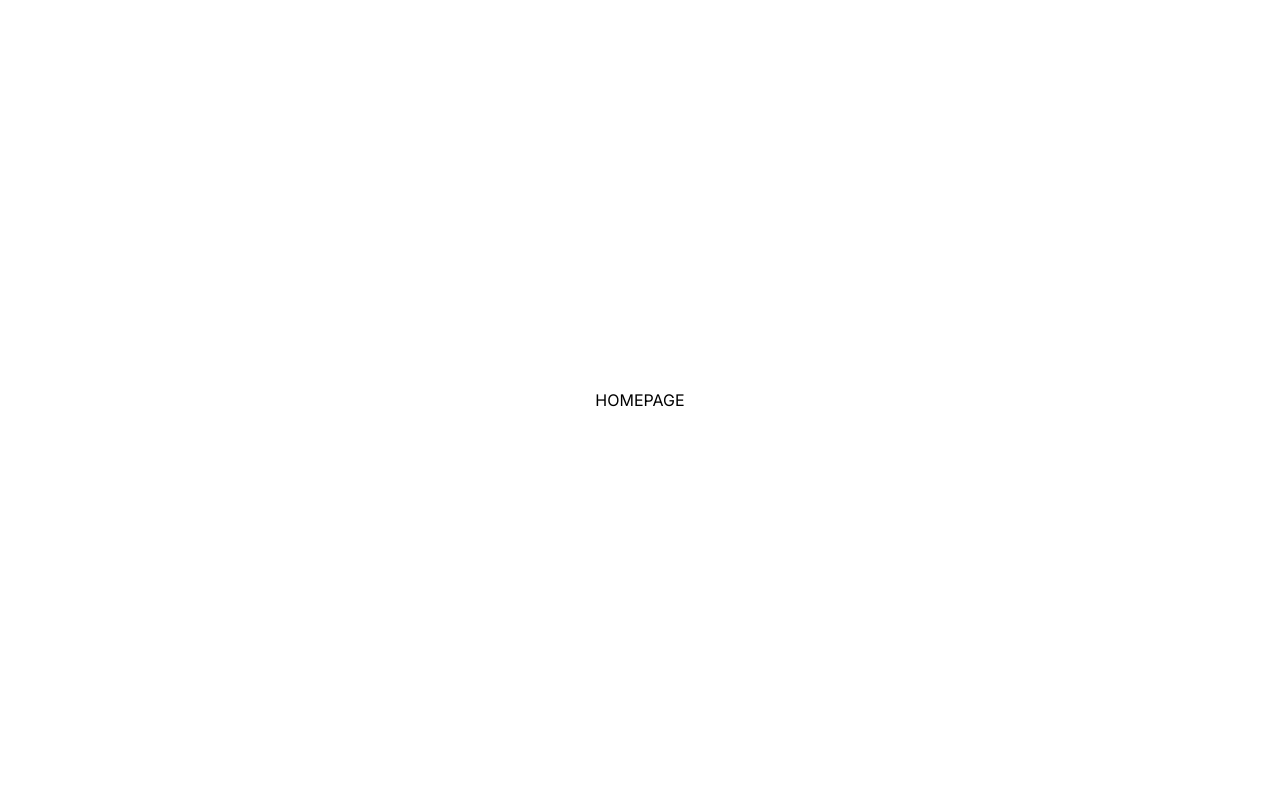
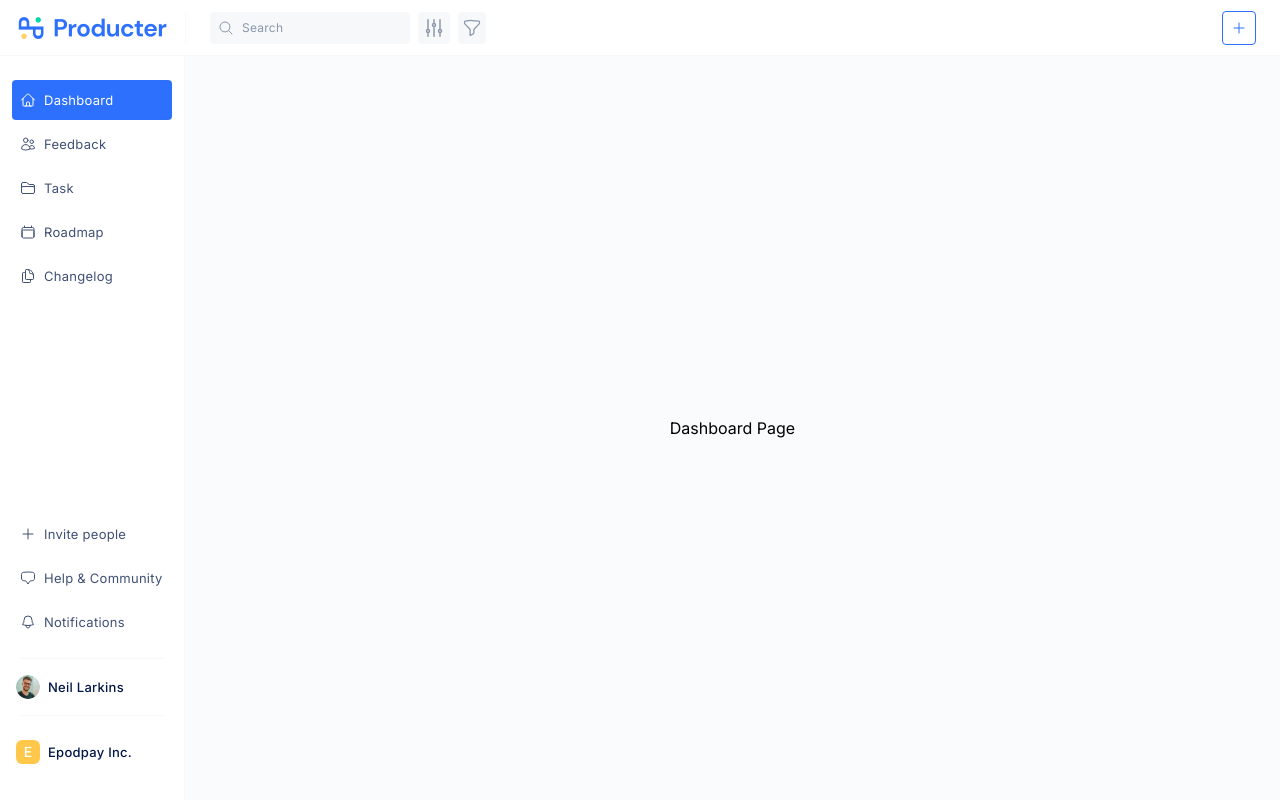
Before and after one commit to berkayaskin/producter-task, a Next.js app: page / in a window 1280 px wide. Built offline with nearby package versions, Linux system fonts and the light colour scheme.

Commit message:
design sidebar component for both desktop and mobile

```diff
--- a/src/app/layout.tsx
+++ b/src/app/layout.tsx
@@ -1,3 +1,5 @@
+import Navbar from '@/components/navbar'
+import Sidebar from '@/components/sidebar'
 import { Inter } from 'next/font/google'
 import './globals.css'
 
@@ -14,8 +16,12 @@ export default function RootLayout({
   children: React.ReactNode
 }) {
   return (
-    <html lang="en">
-      <body className={inter.className}>{children}</body>
+    <html lang="en" className="h-full scroll-smooth bg-white antialiased">
+      <body className={inter.className}>
+        <Navbar />
+        <Sidebar />
+        {children}
+      </body>
     </html>
   )
 }
--- a/src/app/page.tsx
+++ b/src/app/page.tsx
@@ -1,7 +1,7 @@
-export default function Home() {
+export default function Dashboard() {
   return (
-    <main className="flex min-h-screen flex-col items-center justify-center">
-      HOMEPAGE
+    <main className="flex min-h-[calc(100vh-3.5rem)] flex-col items-center justify-center bg-themeBackground lg:pl-[11.5625rem]">
+      Dashboard Page
     </main>
   )
 }
--- /dev/null
+++ b/src/components/sidebar/desktop-navigation.tsx
@@ -0,0 +1,11 @@
+import NavigationView from './navigation-view'
+
+export default function DesktopNavigation() {
+  return (
+    <div className="hidden pt-14 lg:fixed lg:inset-y-0 lg:z-50 lg:flex lg:w-[11.5625rem] lg:flex-col">
+      <div className="flex grow flex-col gap-y-4 overflow-y-auto border-r  border-themeSeperator bg-white px-5 pb-7 pt-6">
+        <NavigationView />
+      </div>
+    </div>
+  )
+}
--- /dev/null
+++ b/src/components/sidebar/index.ts
@@ -0,0 +1 @@
+export { default } from './sidebar'
--- /dev/null
+++ b/src/components/sidebar/mobile-navigation.tsx
@@ -0,0 +1,88 @@
+'use client'
+import { Dialog, Transition } from '@headlessui/react'
+import { Fragment, useState } from 'react'
+import NavigationView from './navigation-view'
+
+import { XMarkIcon } from '@heroicons/react/24/outline'
+import Image from 'next/image'
+import logo from '/public/assets/images/logo.png'
+
+export default function MobileNavigation() {
+  const [sidebarOpen, setSidebarOpen] = useState(false)
+  return (
+    <Transition.Root show={sidebarOpen} as={Fragment}>
+      <Dialog
+        as="div"
+        className="relative z-50 lg:hidden"
+        onClose={setSidebarOpen}
+      >
+        <Transition.Child
+          as={Fragment}
+          enter="transition-opacity ease-linear duration-300"
+          enterFrom="opacity-0"
+          enterTo="opacity-100"
+          leave="transition-opacity ease-linear duration-300"
+          leaveFrom="opacity-100"
+          leaveTo="opacity-0"
+        >
+          <div className="fixed inset-0 bg-gray-900/80" />
+        </Transition.Child>
+
+        <div className="fixed inset-0 flex">
+          <Transition.Child
+            as={Fragment}
+            enter="transition ease-in-out duration-300 transform"
+            enterFrom="-translate-x-full"
+            enterTo="translate-x-0"
+            leave="transition ease-in-out duration-300 transform"
+            leaveFrom="translate-x-0"
+            leaveTo="-translate-x-full"
+          >
+            <Dialog.Panel className="relative mr-16 flex w-full max-w-[11.5625rem] flex-1">
+              <Transition.Child
+                as={Fragment}
+                enter="ease-in-out duration-300"
+                enterFrom="opacity-0"
+                enterTo="opacity-100"
+                leave="ease-in-out duration-300"
+                leaveFrom="opacity-100"
+                leaveTo="opacity-0"
+              >
+                <div className="absolute left-full top-0 flex w-16 justify-center pt-5">
+                  <button
+                    type="button"
+                    className="-m-2.5 p-2.5"
+                    onClick={() => setSidebarOpen(false)}
+                  >
+                    <span className="sr-only">Close sidebar</span>
+                    <XMarkIcon
+                      className="h-6 w-6 text-white"
+                      aria-hidden="true"
+                    />
+                  </button>
+                </div>
+              </Transition.Child>
+
+              <div className="flex grow flex-col gap-y-4 overflow-y-auto bg-white px-5 pb-4">
+                <div className="flex h-14 shrink-0 items-center">
+                  <Image
+                    className="h-8 w-[9.5625rem]"
+                    width={32}
+                    height={32}
+                    src={logo}
+                    alt="Producter logo"
+                  />
+                </div>
+                <div
+                  className="-mt-4 h-px w-full bg-themeSeperator"
+                  aria-hidden="true"
+                />
+                <NavigationView />
+              </div>
+            </Dialog.Panel>
+          </Transition.Child>
+        </div>
+      </Dialog>
+    </Transition.Root>
+  )
+}
--- /dev/null
+++ b/src/components/sidebar/navigation-view.module.css
@@ -0,0 +1,15 @@
+.navigationItemLink {
+  @apply flex items-center gap-x-2 rounded-[4px] p-2 text-[0.8125rem] leading-6 tracking-[0.01625rem];
+}
+
+.activeNavigationItemLink {
+  @apply bg-themeLightGray;
+}
+
+.activeProfilePhoto {
+  @apply h-6 w-6 rounded-full bg-themeLightGray;
+}
+
+.activeProfileName {
+  @apply text-[0.8125rem] font-medium leading-6 tracking-[0.01625rem] text-themeDarkBlue-400 hover:text-themeDarkBlue-400/80;
+}
--- /dev/null
+++ b/src/components/sidebar/navigation-view.tsx
@@ -0,0 +1,128 @@
+import classNames from '@/utils/classnames'
+import Image from 'next/image'
+import Link from 'next/link'
+import styles from './navigation-view.module.css'
+import profilePhoto from '/public/assets/images/profile-photo.png'
+
+import {
+  BellIcon,
+  CalendarIcon,
+  ChatBubbleBottomCenterIcon,
+  DocumentDuplicateIcon,
+  FolderIcon,
+  HomeIcon,
+  PlusIcon,
+  UsersIcon,
+} from '@heroicons/react/24/outline'
+
+const navigation = [
+  {
+    name: 'Dashboard',
+    href: '#',
+    icon: HomeIcon,
+    current: true,
+  },
+  { name: 'Feedback', href: '#', icon: UsersIcon, current: false },
+  { name: 'Task', href: '#', icon: FolderIcon, current: false },
+  { name: 'Roadmap', href: '#', icon: CalendarIcon, current: false },
+  { name: 'Changelog', href: '#', icon: DocumentDuplicateIcon, current: false },
+]
+const bottomNavigation = [
+  { id: 1, name: 'Invite people', href: '#', icon: PlusIcon, current: false },
+  {
+    id: 2,
+    name: 'Help & Community',
+    href: '#',
+    icon: ChatBubbleBottomCenterIcon,
+    current: false,
+  },
+  { id: 3, name: 'Notifications', href: '#', icon: BellIcon, current: false },
+]
+export default function NavigationView() {
+  return (
+    <nav className="flex flex-1 flex-col">
+      <ul role="list" className="flex flex-1 flex-col gap-y-4">
+        <li>
+          <ul role="list" className="-mx-2 space-y-1">
+            {navigation.map((item) => (
+              <li key={item.name}>
+                <Link
+                  href={item.href}
+                  className={classNames(
+                    item.current
+                      ? 'bg-themeBlue text-white'
+                      : 'text-themeDusk hover:bg-blue-100 hover:text-themeBlue',
+                    `${styles.navigationItemLink} group`
+                  )}
+                >
+                  <item.icon
+                    className={classNames(
+                      item.current
+                        ? 'text-white'
+                        : 'text-themeDusk group-hover:text-themeBlue',
+                      'h-4 w-4 shrink-0'
+                    )}
+                    aria-hidden="true"
+                  />
+                  {item.name}
+                </Link>
+              </li>
+            ))}
+          </ul>
+        </li>
+        <li className="mt-auto">
+          <ul role="list" className="-mx-2 mt-2 space-y-1">
+            {bottomNavigation.map((item) => (
+              <li key={item.name}>
+                <Link
+                  href={item.href}
+                  className={classNames(
+                    item.current
+                      ? 'bg-themeBlue text-white'
+                      : 'text-themeDusk hover:bg-blue-100 hover:text-themeBlue',
+                    `${styles.navigationItemLink} group`
+                  )}
+                >
+                  <item.icon
+                    className={classNames(
+                      item.current
+                        ? 'text-white'
+                        : 'text-themeDusk group-hover:text-themeBlue',
+                      'h-4 w-4 shrink-0'
+                    )}
+                    aria-hidden="true"
+                  />
+                  {item.name}
+                </Link>
+              </li>
+            ))}
+          </ul>
+        </li>
+        <div className="h-px w-full bg-themeSeperator" aria-hidden="true" />
+        <li>
+          <Link href="#" className="-mx-1 flex items-center gap-x-2">
+            <Image
+              className={styles.activeProfilePhoto}
+              width={32}
+              height={32}
+              src={profilePhoto}
+              alt="Profile photo"
+            />
+            <span className={styles.activeProfileName}>Neil Larkins</span>
+          </Link>
+        </li>
+        <div className="h-px w-full bg-themeSeperator" aria-hidden="true" />
+        <li>
+          <Link href="#" className="-mx-3 flex gap-x-2 p-2 text-sm leading-6">
+            <div className="flex h-6 w-6 shrink-0 items-center justify-center rounded-md bg-themeYellow-400">
+              <span className="text-[0.875rem] font-medium leading-4 tracking-[0.0175rem] text-white">
+                E
+              </span>
+            </div>
+            <span className={styles.activeProfileName}>Epodpay Inc.</span>
+          </Link>
+        </li>
+      </ul>
+    </nav>
+  )
+}
--- /dev/null
+++ b/src/components/sidebar/sidebar.tsx
@@ -0,0 +1,11 @@
+import DesktopNavigation from './desktop-navigation'
+import MobileNavigation from './mobile-navigation'
+
+export default function Sidebar() {
+  return (
+    <>
+      <MobileNavigation />
+      <DesktopNavigation />
+    </>
+  )
+}
```
Also changed, not shown: public/assets/images/profile-photo.png (added), src/components/sidebar/sidebar.module.css (added).
